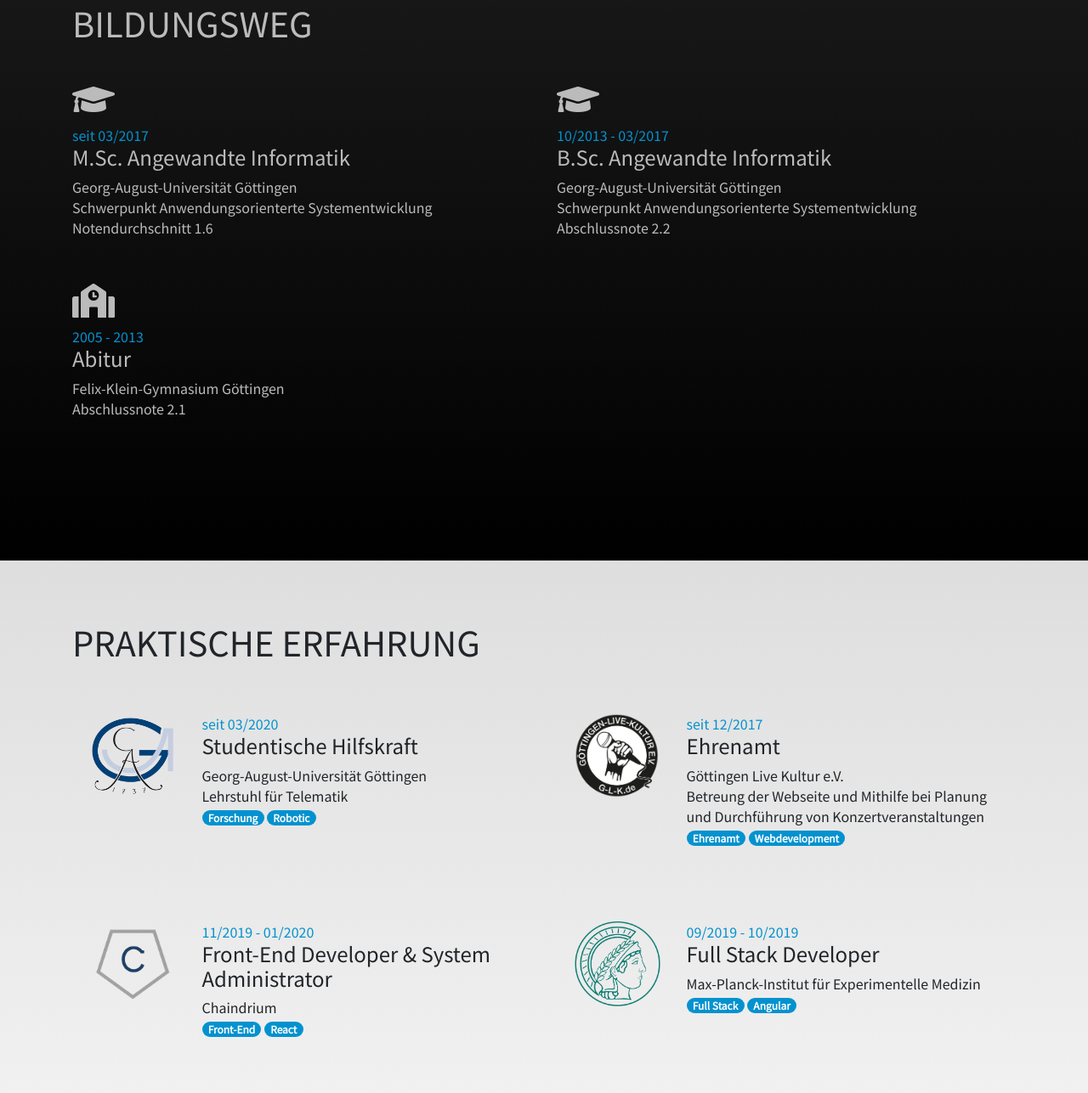
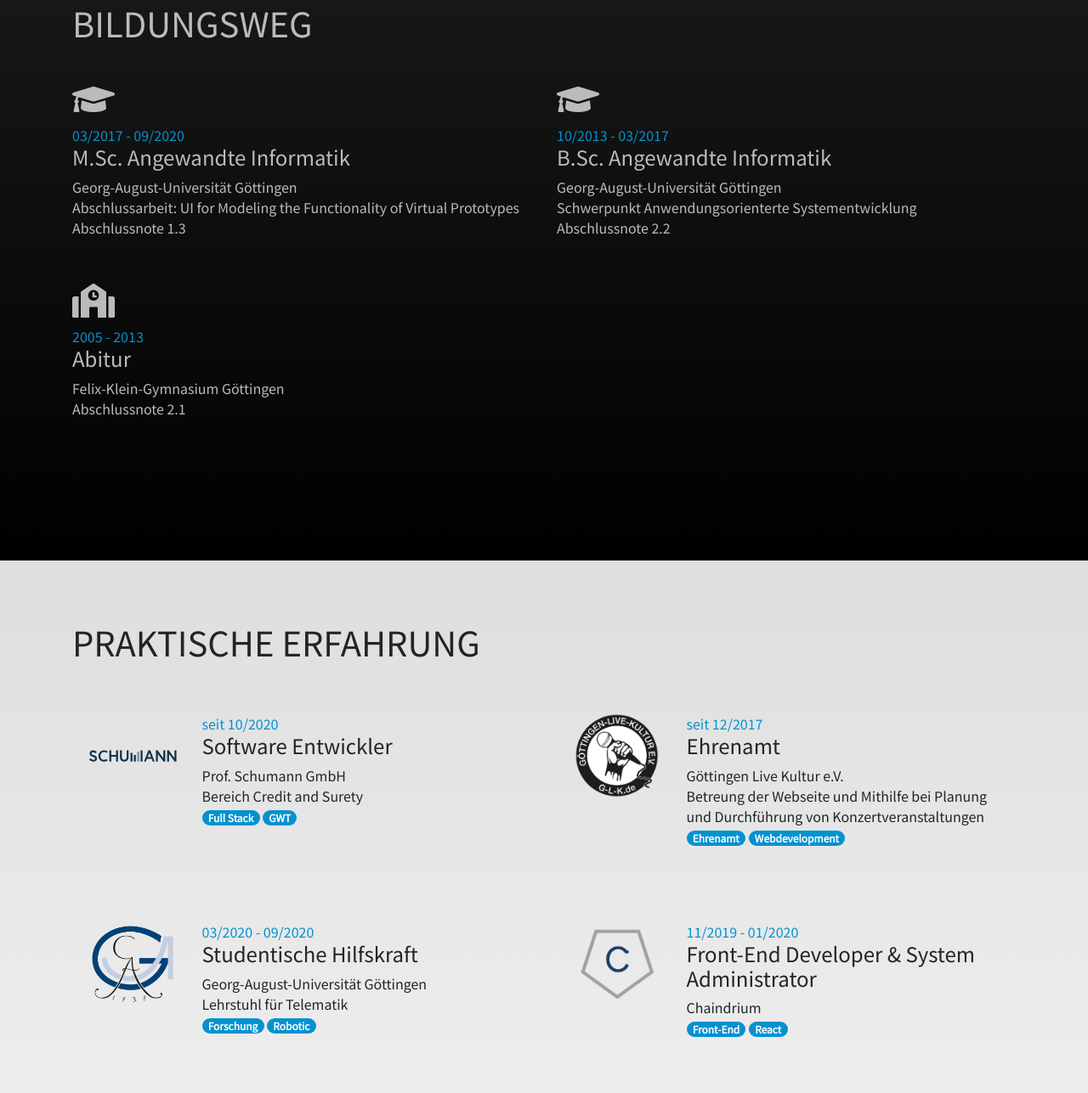
Before and after one commit to nicofunke/web-cv, a plain HTML site: page index_long.html in a window 1280 px wide. Shown: the part 740-2027 px from the top of the page at 85% size. Drawn offline with nearby package versions, Linux system fonts and the light colour scheme.

Commit message:
CV Update 11/2020

```diff
--- a/index_long.html
+++ b/index_long.html
@@ -26,7 +26,7 @@
 <body>
     <div class="row no-gutters h-600 bg-custom1 flex-lg-row flex-column-reverse">
         <div class="col-lg-3 d-flex align-items-end justify-content-start">
-            <img src="img/nico.png" class="img-fluid greyscale p-0" alt="Avatar"/>
+            <img src="img/nico.png" class="img-fluid greyscale p-0" alt="Avatar" />
         </div>
         <div class="col-lg-9 d-flex align-items-center">
             <div class="container mt-5">
@@ -65,15 +65,15 @@
                         <i class="fas fa-graduation-cap"></i>
                     </h1>
                     <div class="color-accent">
-                        seit 03/2017
+                        03/2017 - 09/2020
                     </div>
                     <h4>
                         M.Sc. Angewandte Informatik
                     </h4>
                     <div>
                         Georg-August-Universität Göttingen <br />
-                        Schwerpunkt Anwendungsorienterte Systementwicklung <br />
-                        Notendurchschnitt 1.6
+                        Abschlussarbeit: UI for Modeling the Functionality of Virtual Prototypes<br />
+                        Abschlussnote 1.3
                     </div>
                 </div>
                 <div class="col-md-6 my-4">
@@ -121,27 +121,27 @@
             </h1>
             <div class="row mt-3">
 
-                <!--- HIWI --->
+                <!--- Schumann --->
                 <div class="col-md-6 my-4 ">
                     <div class="row card-body">
                         <div class="col-xl-3 col-lg-4 col-md-12 col-sm-3">
-                            <img class="img-fluid logo-image mx-auto d-block" src="img/university-goe.png"
-                                alt="Logo Georg-August-Universität Göttingen" />
+                            <img class="img-fluid logo-image mx-auto d-block" src="img/schumann.svg"
+                                alt="Logo Prof. Schumann GmbH" />
                         </div>
                         <div class="col-xl-9 col-lg-8 col-md-12 col-sm-9">
                             <div class="color-accent">
-                                seit 03/2020
+                                seit 10/2020
                             </div>
                             <h4>
-                                Studentische Hilfskraft
+                                Software Entwickler
                             </h4>
 
                             <div>
-                                Georg-August-Universität Göttingen <br />
-                                Lehrstuhl für Telematik
+                                Prof. Schumann GmbH <br />
+                                Bereich Credit and Surety
                             </div>
-                            <span class="badge badge-pill dark-gray">Forschung</span>
-                            <span class="badge badge-pill dark-gray">Robotic</span>
+                            <span class="badge badge-pill dark-gray">Full Stack</span>
+                            <span class="badge badge-pill dark-gray">GWT</span>
                         </div>
                     </div>
                 </div>
@@ -150,7 +150,8 @@
                 <div class="col-md-6 my-4 ">
                     <div class="row card-body">
                         <div class="col-xl-3 col-lg-4 col-md-12 col-sm-3">
-                            <img class="img-fluid logo-image mx-auto d-block" src="img/glk.gif" alt="Logo Göttingen Live Kultur e.V." />
+                            <img class="img-fluid logo-image mx-auto d-block" src="img/glk.gif"
+                                alt="Logo Göttingen Live Kultur e.V." />
                         </div>
                         <div class="col-xl-9 col-lg-8 col-md-12 col-sm-9">
                             <div class="color-accent">
@@ -170,11 +171,37 @@
                     </div>
                 </div>
 
+                <!--- HIWI --->
+                <div class="col-md-6 my-4 ">
+                    <div class="row card-body">
+                        <div class="col-xl-3 col-lg-4 col-md-12 col-sm-3">
+                            <img class="img-fluid logo-image mx-auto d-block" src="img/university-goe.png"
+                                alt="Logo Georg-August-Universität Göttingen" />
+                        </div>
+                        <div class="col-xl-9 col-lg-8 col-md-12 col-sm-9">
+                            <div class="color-accent">
+                                03/2020 - 09/2020
+                            </div>
+                            <h4>
+                                Studentische Hilfskraft
+                            </h4>
+
+                            <div>
+                                Georg-August-Universität Göttingen <br />
+                                Lehrstuhl für Telematik
+                            </div>
+                            <span class="badge badge-pill dark-gray">Forschung</span>
+                            <span class="badge badge-pill dark-gray">Robotic</span>
+                        </div>
+                    </div>
+                </div>
+
                 <!--- CHAINDRIUM --->
                 <div class="col-md-6 my-4 ">
                     <div class="row card-body">
                         <div class="col-xl-3 col-lg-4 col-md-12 col-sm-3">
-                            <img class="img-fluid logo-image mx-auto d-block" src="img/chaindrium.png" alt="Logo Chaindrium" />
+                            <img class="img-fluid logo-image mx-auto d-block" src="img/chaindrium.png"
+                                alt="Logo Chaindrium" />
                         </div>
                         <div class="col-xl-9 col-lg-8 col-md-12 col-sm-9">
                             <div class="color-accent">
```
Also changed, not shown: index.html (+1 -1 lines), img/schumann.svg (added).
